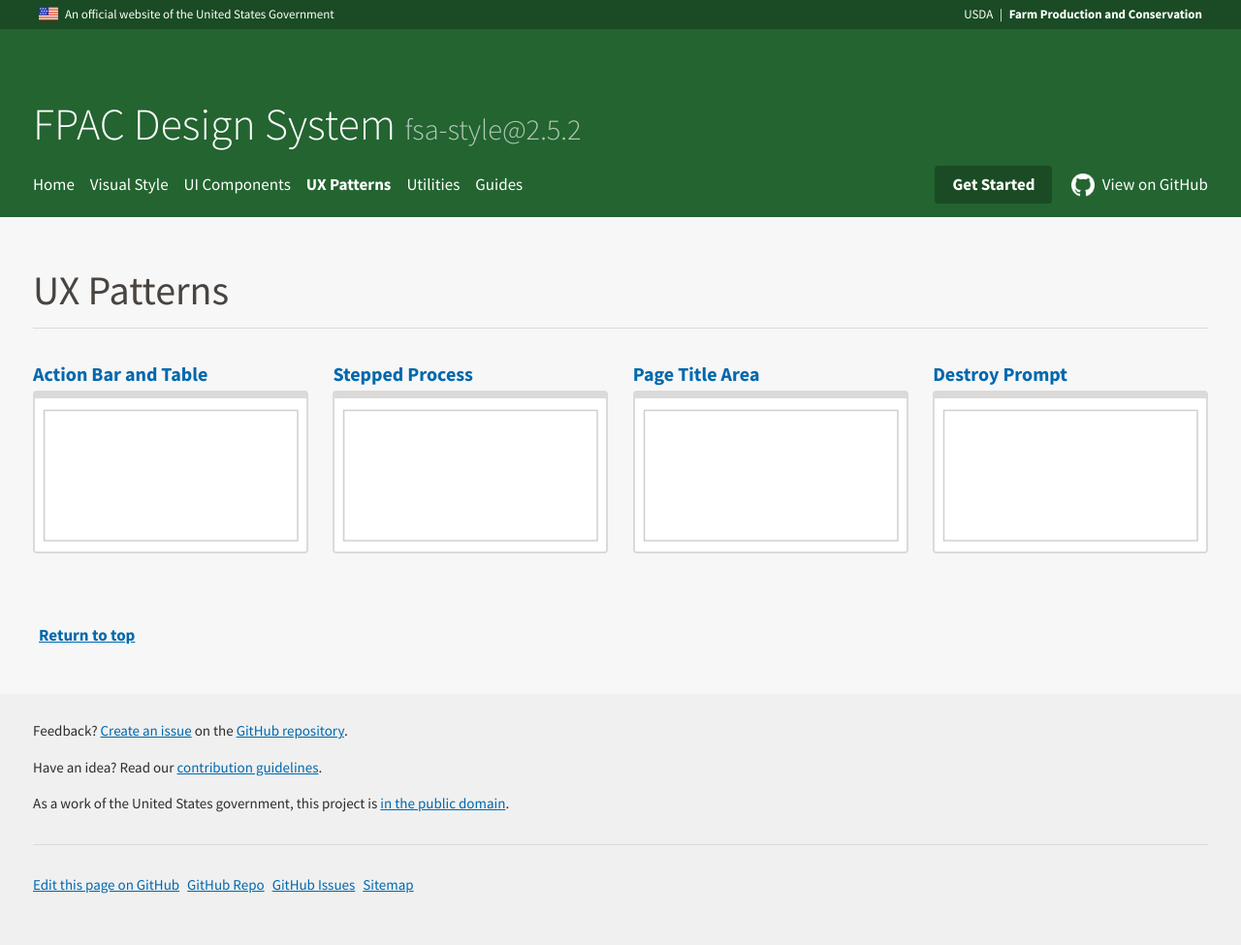
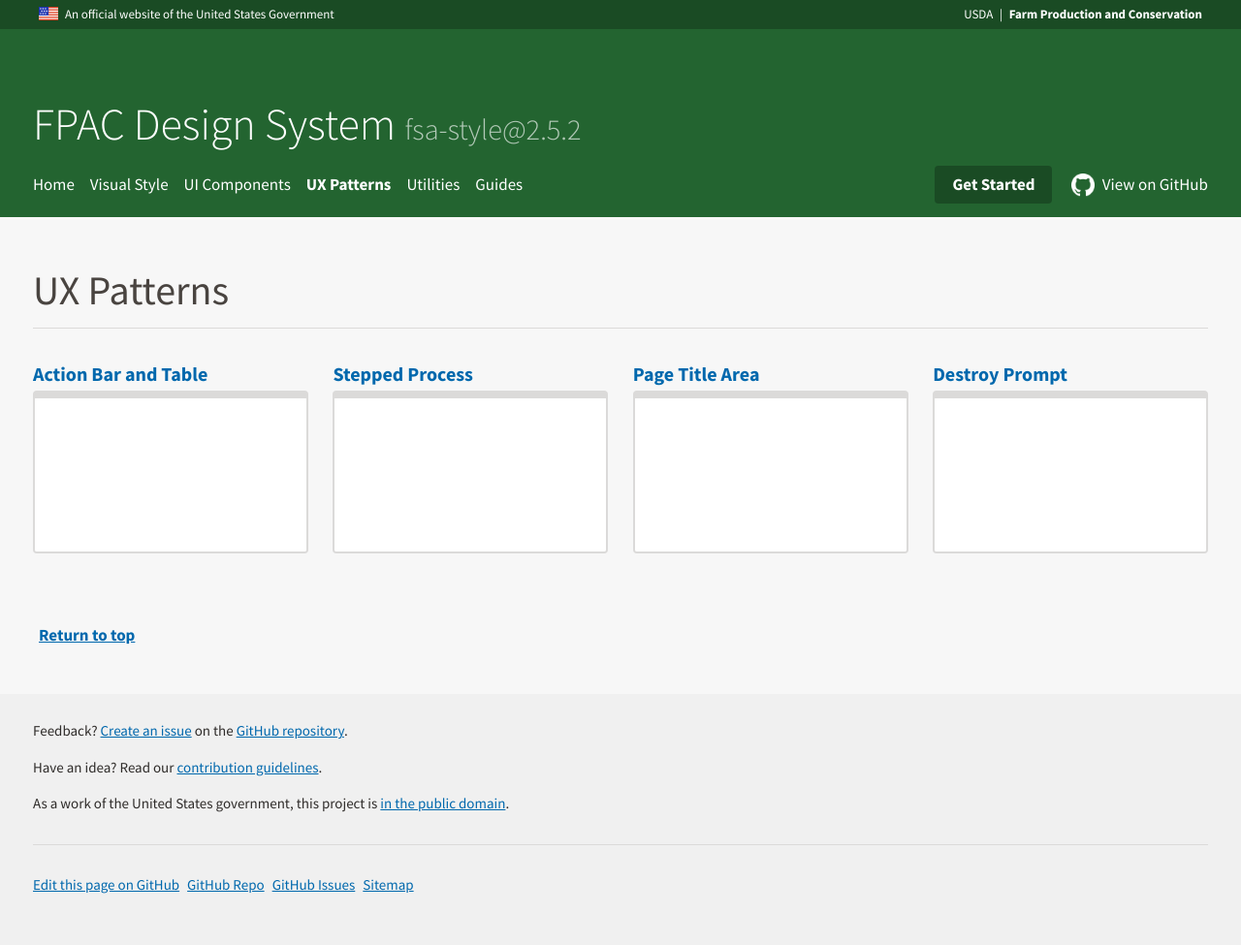
Before and after one commit to USDA-FSA/fsa-design-system, a Jekyll site: the page built from patterns/index.md, in a window 1280 px wide. Shown: the whole page at 97% size. Built offline with Jekyll 4.4.1, drawn with Linux system fonts in a browser that asks for light colours.

Commit message:
initial #380

```diff
--- a/_data/navvy.yml
+++ b/_data/navvy.yml
@@ -240,19 +240,19 @@
 
     - subtitle: "Action Bar and Table"
       subhref: "patterns/actionbar-and-table"
-      img: "img/subcategories/box.png"
+      img: "img/subcategories/actionbar-and-table.png"
 
     - subtitle: "Stepped Process"
       subhref: "patterns/stepped-process"
-      img: "img/subcategories/box.png"
+      img: "img/subcategories/stepped-process.png"
 
     - subtitle: "Page Title Area"
       subhref: "patterns/page-title-area"
-      img: "img/subcategories/box.png"
+      img: "img/subcategories/page-title-area.png"
 
     - subtitle: "Destroy Prompt"
       subhref: "patterns/destroy-prompt"
-      img: "img/subcategories/box.png"
+      img: "img/subcategories/destroy-prompt.png"
 
 - title: "Utilities"
   href: "utilities"
```
Also changed, not shown: img/subcategories/actionbar-and-table.png (added), img/subcategories/destroy-prompt.png (added), img/subcategories/page-title-area.png (added), img/subcategories/stepped-process.png (added).
